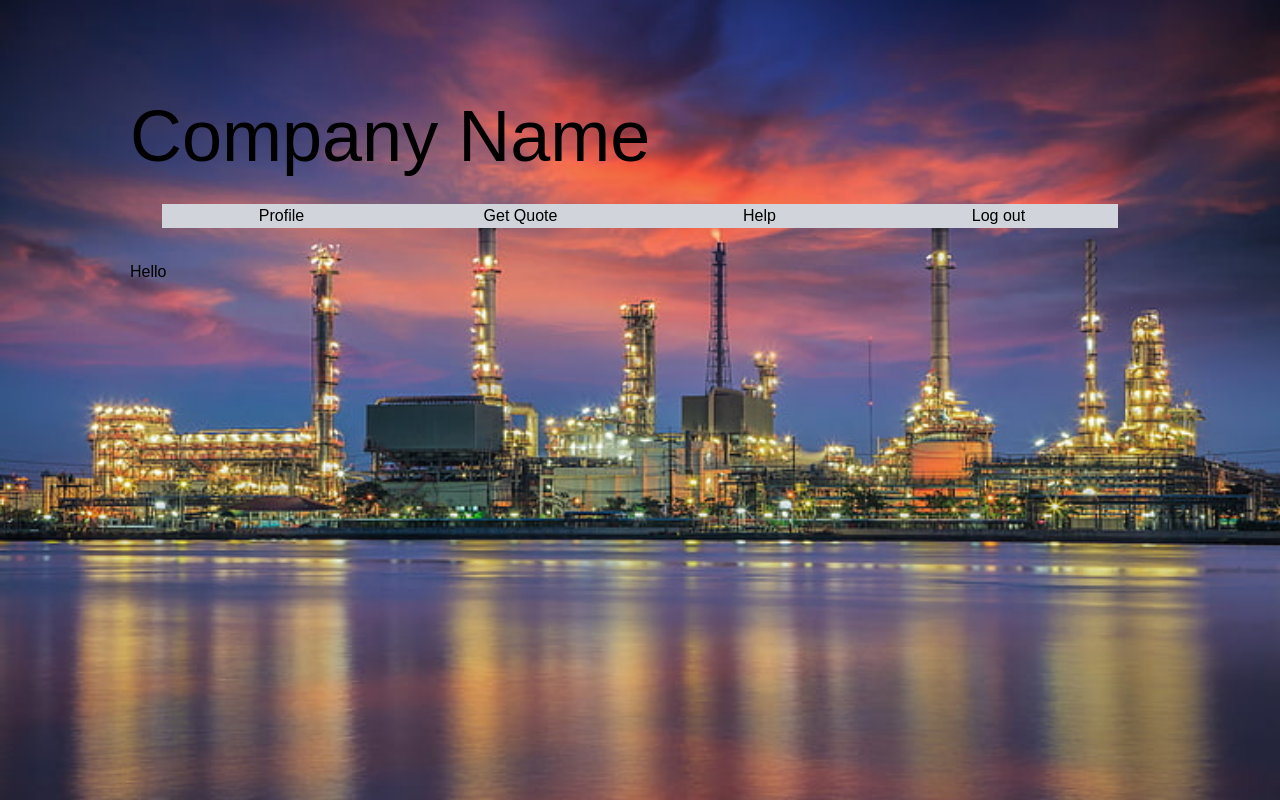
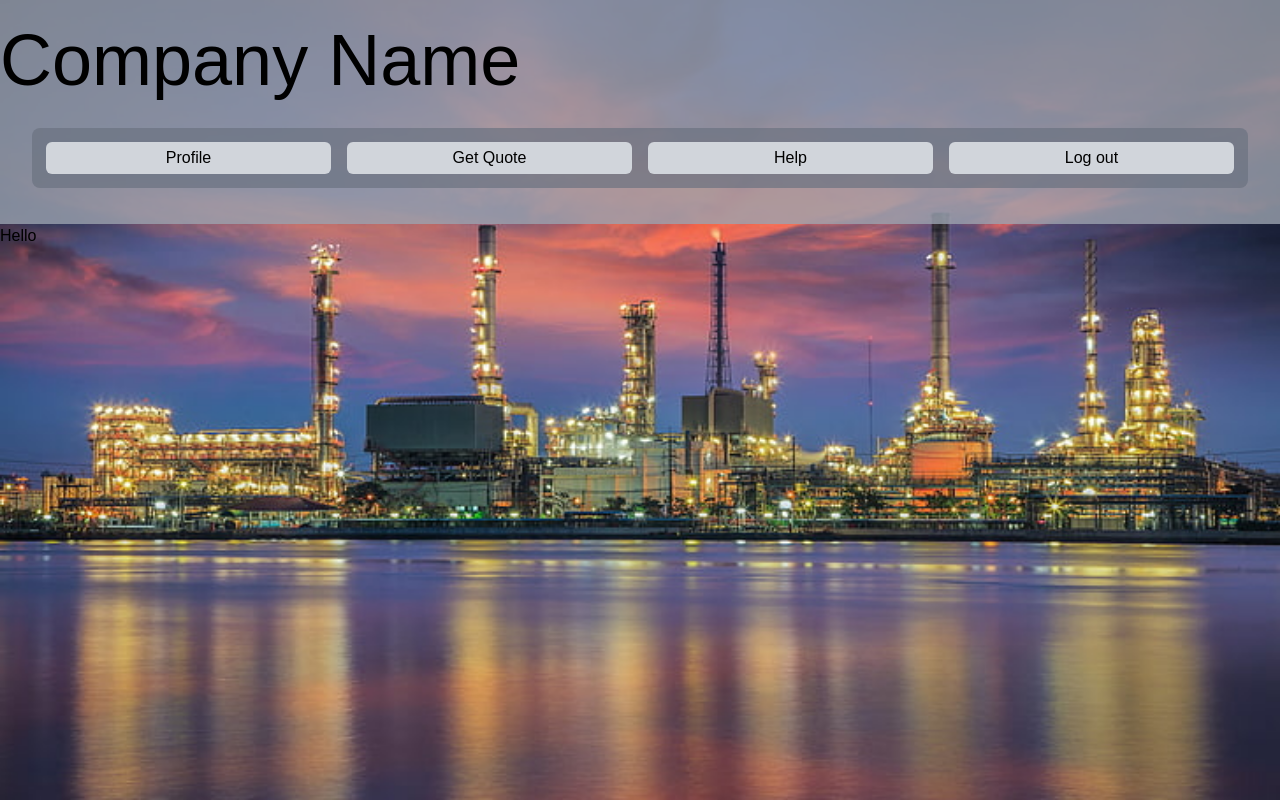
Before and after one commit to NightFox001/4353-Assignment, a Next.js app in the folder 4353-fuel-app/: page /profile in a window 1280 px wide. Built offline with nearby package versions, Linux system fonts and the light colour scheme.

Commit message:
updated styling of header component

```diff
--- a/4353-fuel-app/components/Header.js
+++ b/4353-fuel-app/components/Header.js
@@ -25,12 +25,15 @@ const goToHelp = () => {
 
   return (
     <>
-        <div class='text-7xl'>Company Name</div>
-        <div class='m-8 flex  text-1xl bg-gray-500 '>
-            <button class="flex-1 bg-gray-300 hover:bg-gray-500" onClick={goToProfile}>Profile</button>
-            <button class="flex-1 bg-gray-300 hover:bg-gray-500" onClick={goToGetQuote}>Get Quote</button>
-            <button class="flex-1 bg-gray-300 hover:bg-gray-500" onClick={goToHelp}>Help</button>
-            <button class="flex-1 bg-gray-300 hover:bg-gray-500" onClick={handleLogOut}>Log out</button>
+        <div class='bg-gray-400 bg-opacity-80 w-full pt-6 pb-1' >
+
+            <div class='text-7xl'>Company Name</div>
+            <div class='m-8 p-1.5 flex bg-opacity-70 text-1xl bg-gray-500 rounded-lg '>
+                <button class="flex-1 m-2 bg-gray-300 hover:bg-gray-400 rounded-md h-8" onClick={goToProfile}>Profile</button>
+                <button class="flex-1 m-2 bg-gray-300 hover:bg-gray-400 rounded-md h-8" onClick={goToGetQuote}>Get Quote</button>
+                <button class="flex-1 m-2 bg-gray-300 hover:bg-gray-400 rounded-md h-8" onClick={goToHelp}>Help</button>
+                <button class="flex-1 m-2 bg-gray-300 hover:bg-gray-400 rounded-md h-8" onClick={handleLogOut}>Log out</button>
+            </div>
         </div>
     </>
   )
--- a/4353-fuel-app/pages/_app.js
+++ b/4353-fuel-app/pages/_app.js
@@ -13,11 +13,11 @@ function MyApp({ Component, pageProps }) {
 
   return (
     <>
-      <div style={{ width: '100%', paddingTop: 100, paddingBottom: 100 }}>
-        <div style={{ width: "calc(100% - 40px)", maxWidth: 1020, margin: 'auto' }}>
+      {/* <div style={{ width: '100%', paddingTop: 100, paddingBottom: 100 }}>
+        <div style={{ width: "calc(100% - 40px)", maxWidth: 1020, margin: 'auto' }}> */}
           <Component {...pageProps} />
-        </div>
-      </div>
+        {/* </div>
+      </div> */}
     </>
   )
 }
```
